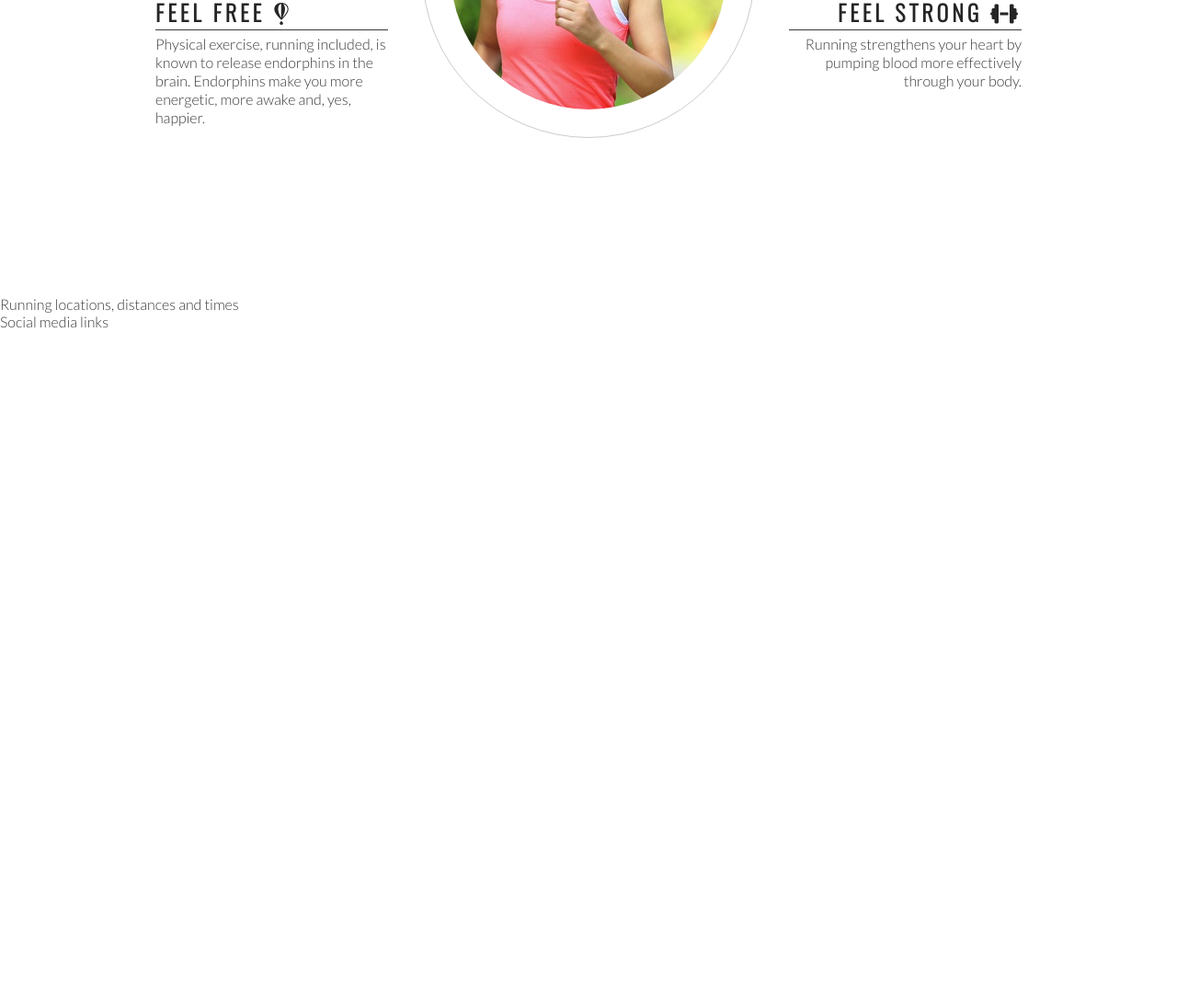
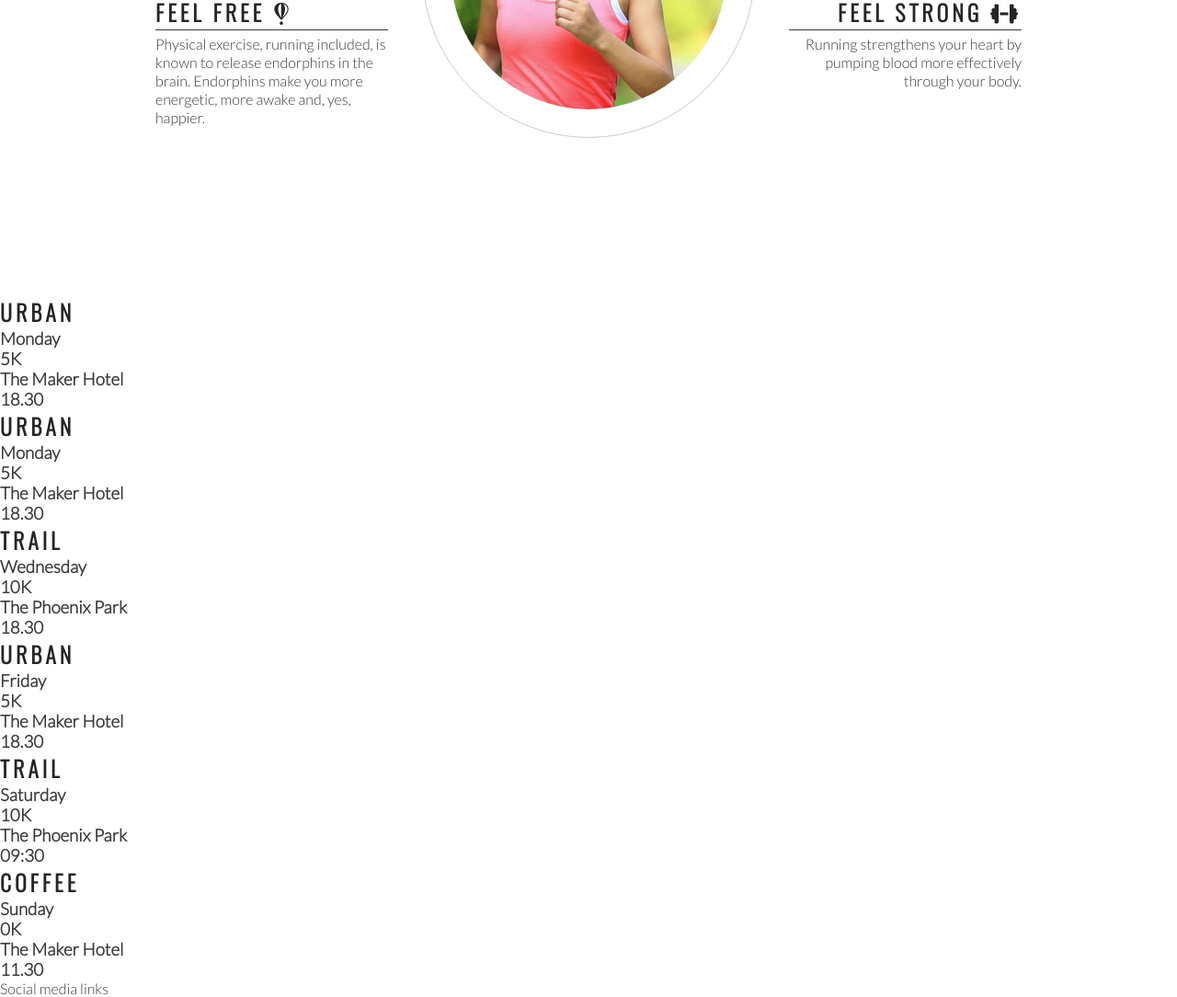
Before and after one commit to rinalds98/Love-Running-Project, a plain HTML site: page index.html in a window 1280 px wide. Shown: the part 974-2058 px from the top of the page at 92% size. Before the commit the page ends 1333 px from the top, so only its background shows below. Drawn offline with nearby package versions, Linux system fonts and the light colour scheme.

Commit message:
Add meetup times main structure

```diff
--- a/index.html
+++ b/index.html
@@ -76,7 +76,48 @@
         </div>
     </section>
     <section>
-        Running locations, distances and times
+        <div>
+            <h2>Urban</h2>
+            <h3>Monday</h3>
+            <h3>5K</h3>
+            <h3>The Maker Hotel</h3>
+            <h3>18.30</h3>
+        </div>
+        <div>
+            <h2>Urban</h2>
+            <h3>Monday</h3>
+            <h3>5K</h3>
+            <h3>The Maker Hotel</h3>
+            <h3>18.30</h3>
+        </div>
+        <div>
+            <h2>Trail</h2>
+            <h3>Wednesday</h3>
+            <h3>10K</h3>
+            <h3>The Phoenix Park</h3>
+            <h3>18.30</h3>
+        </div>
+        <div>
+            <h2>Urban</h2>
+            <h3>Friday</h3>
+            <h3>5K</h3>
+            <h3>The Maker Hotel</h3>
+            <h3>18.30</h3>
+        </div>
+        <div>
+            <h2>Trail</h2>
+            <h3>Saturday</h3>
+            <h3>10K</h3>
+            <h3>The Phoenix Park</h3>
+            <h3>09:30</h3>
+        </div>
+        <div>
+            <h2>Coffee</h2>
+            <h3>Sunday</h3>
+            <h3>0K</h3>
+            <h3>The Maker Hotel</h3>
+            <h3>11.30</h3>
+        </div>
     </section>
     <footer>
         Social media links
```
